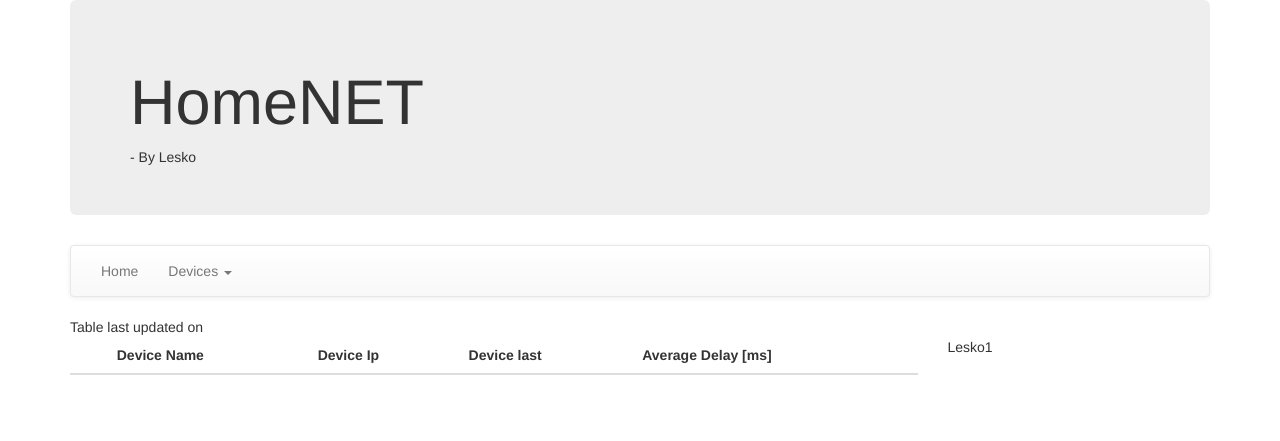
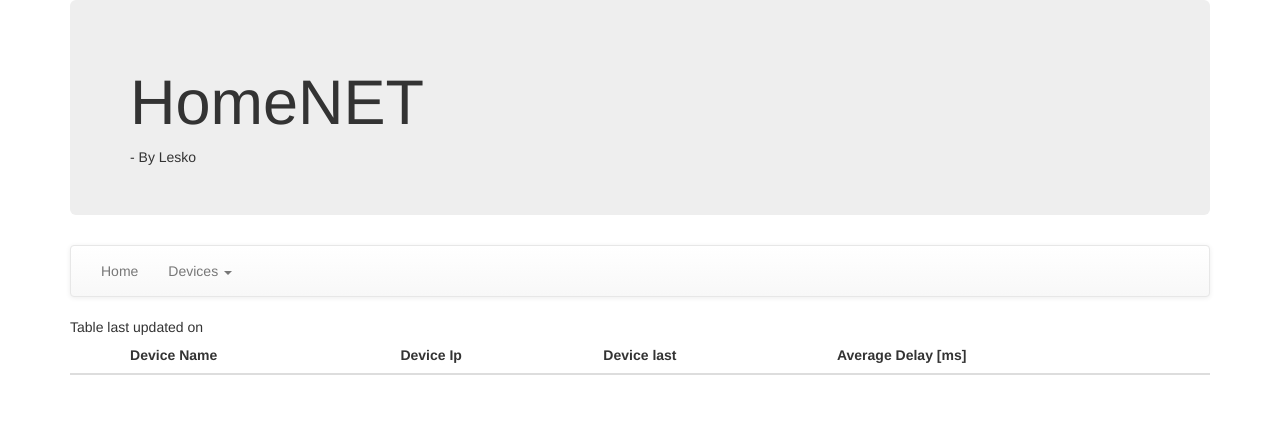
Before and after one commit to LeskoIam/homeNET, a Flask app: page /temp in a window 1280 px wide. Shown: the top 441 px of the page. Run offline with Flask 2, Linux system fonts and the light colour scheme; lists and menus that the app fills with data are empty; parts of the project's set-up code (start-up, migrations or seed data) failed here and were passed over; some libraries are stand-ins or nearby versions.

Commit message:
- minor cosmetic changes

```diff
--- a/app/models.py
+++ b/app/models.py
@@ -47,7 +47,6 @@ class Nodes(db.Model):
 
     ip = db.Column(db.Integer, nullable=False, unique=True, index=True)
     interface = db.Column(db.String(64), nullable=False)
-
     device_type = db.Column(db.String(64))
     # laptop = db.Column(db.Boolean)
     # tower = db.Column(db.Boolean)
@@ -60,9 +59,6 @@ class Nodes(db.Model):
         self.ip = ip
         self.interface = interface
         self.device_type = device_type
-        # self.laptop = laptop
-        # self.tower = tower
-        # self.handheld = handheld
 
     def __repr__(self):
         return '<Nodes {0} - {1}>'.format(self.id, self.name)
--- a/app/templates/view_devices_table.html
+++ b/app/templates/view_devices.html
@@ -6,7 +6,7 @@
         </div>
     </div>
     <div class="row">
-    <div class="col-sm-9">
+    <div class="col-sm-12">
     <table class="table">
         <thead>
             <tr>
@@ -49,9 +49,9 @@
         </tbody>
     </table>
     </div>
-    <div class="col-sm-3">
-        Lesko1
-    </div>
+{#    <div class="col-sm-3">#}
+{#        Lesko1#}
+{#    </div>#}
 
     </div>
 {% endblock %}
--- a/app/views.py
+++ b/app/views.py
@@ -14,6 +14,7 @@ from forms import AddEditNodeForm
 basic_auth = BasicAuth(app)
 
 
+@app.route('/')
 @app.route('/home')
 def home():
     return render_template("home.html", page_loc="home")
@@ -43,7 +44,7 @@ def show():
         d.last_down = find_in_lists(last_down_time, d.id, 0)
         d.mean_delay = find_in_lists(mean_delay, d.id, 0)
 
-    return render_template("view_devices_table.html",
+    return render_template("view_devices.html",
                            data=data,
                            update_time=update_time,
                            page_loc="devices - view")
@@ -137,7 +138,12 @@ def delete_device(device_id):
 
 @app.route('/temp', methods=["GET", "POST"])
 def test():
-    return render_template("view_devices_table.html")
+    # to_delete = db.session.query(PingerData).filter(PingerData.node_id == 2).all()
+    # print to_delete
+    # for data in to_delete:
+    #     db.session.delete(data)
+    # db.session.commit()
+    return render_template("view_devices.html")
 
 
 def find_in_lists(data, search, index):
```
Also changed, not shown: app.db.
